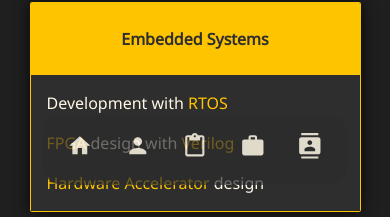
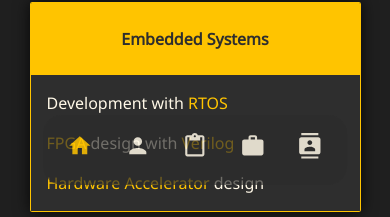
Before and after one commit to iamchenjiajun/iamchenjiajun.github.io, a React (Create React App) app: page / in a window 390 px wide. Shown: the part 627-844 px from the top of the page. Built offline with nearby package versions, Linux system fonts and the light colour scheme; the HTML template or start-up script is replaced by a standard one.

Commit message:
Add initial responsive navbar

```diff
--- a/src/components/page/Nav/Nav.jsx
+++ b/src/components/page/Nav/Nav.jsx
@@ -1,16 +1,46 @@
-import React from 'react'
+import React, { useContext, useEffect, useState } from 'react'
 import './nav.css'
 import { MdContacts, MdHome, MdPerson, MdWork, MdContentPaste } from 'react-icons/md'
+import NavListItem from './NavListItem';
+import NavbarContext from '../../context/NavbarContext';
+
+const navItems = [
+  {href: "/#", icon: <MdHome />, target: "head"},
+  {href: "/#about", icon: <MdPerson />, target: "about"},
+  {href: "/#skills", icon: <MdContentPaste />, target: "skills"},
+  {href: "/#projects", icon: <MdWork />, target: "projects"},
+  {href: "/#contact", icon: <MdContacts />, target: "contact"},
+];
 
 function Nav() {
+  const [selection, setSelection] = useState("head");
+  const navbarContext = useContext(NavbarContext);
+
+  useEffect(() => {
+    const scrollEvent = () => {
+      let minOffset = 0;
+      let minOffsetKey = null;
+      for (const [key, value] of Object.entries(navbarContext)) {
+        if (window.scrollY >= value.current.offsetTop - 50 && value.current.offsetTop >= minOffset) {
+          minOffset = value.current.offsetTop;
+          minOffsetKey = key;
+        }
+      }
+      setSelection(minOffsetKey);
+    };
+
+    window.addEventListener('scroll', scrollEvent);
+
+    return () => window.removeEventListener('scroll', scrollEvent);
+  }, [navbarContext])
+
   return (
     <nav className='container container__nav'>
         <ul className='nav__contents'>
-          <li><a href="/#" className='nav__item'><MdHome /></a></li>
-          <li><a href="/#about" className='nav__item'><MdPerson /></a></li>
-          <li><a href="/#skills" className='nav__item'><MdContentPaste /></a></li>
-          <li><a href="/#projects" className='nav__item'><MdWork /></a></li>
-          <li><a href="/#contact" className='nav__item'><MdContacts /></a></li>
+          {navItems.map(
+            (item, index) =>
+              <NavListItem domId={item.target} key={index} href={item.href} icon={item.icon} selection={selection} />
+          )}
         </ul>
     </nav>
   )
--- /dev/null
+++ b/src/components/page/Nav/NavListItem.jsx
@@ -0,0 +1,15 @@
+import React from 'react'
+
+function NavListItem(props) {
+  const className = (props.selection === props.domId) ? "nav__item selected" : "nav__item";
+
+  return (
+    <li>
+        <a href={props.href} className={className}>
+            {props.icon}
+        </a>
+    </li>
+  )
+}
+
+export default NavListItem
```
